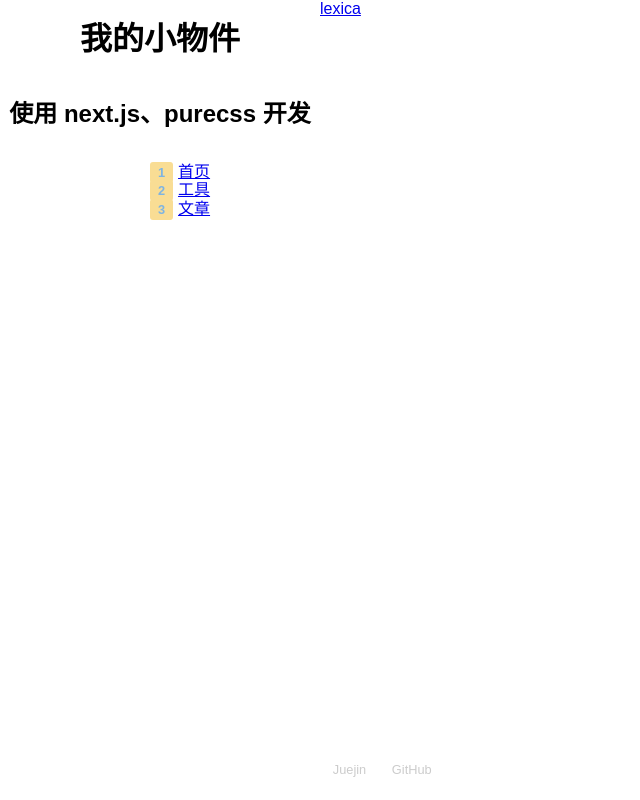
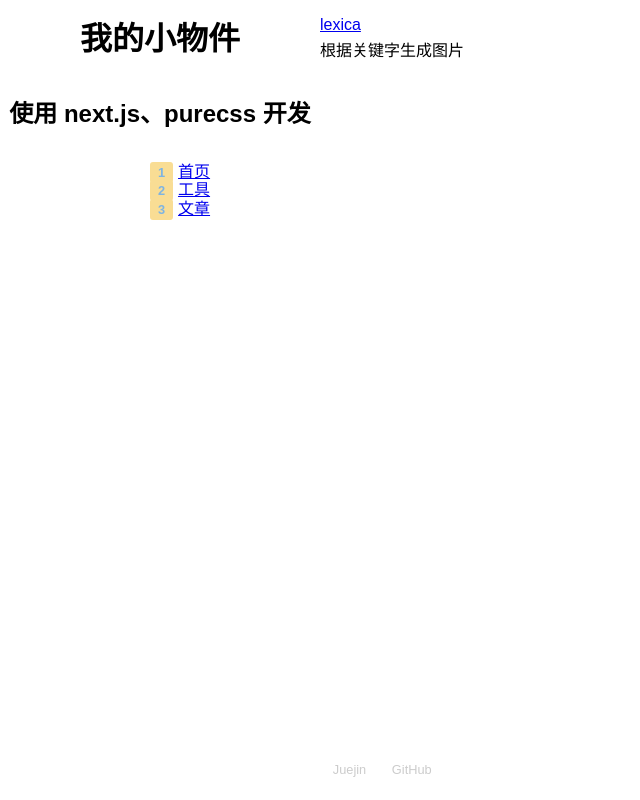
Before and after one commit to ZZK520/collections, a Next.js app: page /tools in a window 1280 px wide. Shown: the whole page, without its empty margins (0-640 px from the left). Built offline with nearby package versions, Linux system fonts and the light colour scheme.

Commit message:
feat: add description & adjst style

```diff
--- /dev/null
+++ b/components/Description/index.tsx
@@ -0,0 +1,8 @@
+import React from 'react'
+const  Description=(props)=> {
+    const { text = '', className = '' } = props;
+    return (
+        <section className={className}>{text}</section>
+    )
+}
+export default  React.memo(Description);
--- a/components/pages/tools/lexia/index.tsx
+++ b/components/pages/tools/lexia/index.tsx
@@ -4,7 +4,7 @@ import axios from "axios";
 import styles from './index.module.css'
 const searchUrl = 'https://lexica.art/api/v1/search'
 const prefix = '?q='
-const description = "根据关键字生成图片";
+export const description = "根据关键字生成图片";
 
 //https://lexica.art/docs
 function Lexia() {
@@ -61,5 +61,4 @@ function Lexia() {
         </>
     )
 }
-const Component = React.memo(Lexia);
-export default Component;
+export default React.memo(Lexia);
--- a/pages/tools/index.tsx
+++ b/pages/tools/index.tsx
@@ -3,7 +3,8 @@ import Layout from '../../components/Layout';
 import Head from 'next/head';
 import utilStyles from '../../styles/utils.module.css';
 import { getToolsData } from '../../lib/tools';
-
+import { description } from '../../components/pages/tools/lexia';
+import Description from '../../components/Description';
 export async function getStaticProps() {
   const allToolsData = getToolsData();
   return {
@@ -19,11 +20,15 @@ export default function Tools({ allToolsData }) {
         <title>tools</title>
       </Head>
       <ul className={utilStyles.list}>
-        {allToolsData.map(({ id }) => (
-          <li className={utilStyles.listItem} key={id}>
-            <Link href={`/tools/${id}`}>{id}</Link>
-          </li>
-        ))}
+        {allToolsData.map(({ id }) => {
+
+          return <>
+            <li className={`${utilStyles.listItem} `} key={id}>
+              <Link href={`/tools/${id}`}>{id}</Link>
+            </li>
+            <Description text={description} className={utilStyles.between_title_description}></Description>
+          </>
+        })}
       </ul>
     </Layout>
   )
--- a/styles/utils.module.css
+++ b/styles/utils.module.css
@@ -44,9 +44,12 @@
   }
 
   .listItem {
-    margin: 0 0 1.25rem;
+    margin: 1rem 0 .5rem 0;
   }
 
   .lightText {
     color: #666;
   }
+  .between_title_description{
+    margin-bottom: 10px 0 20px 0;
+  }
```
